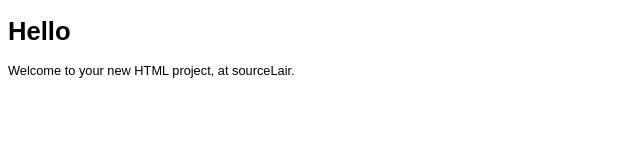
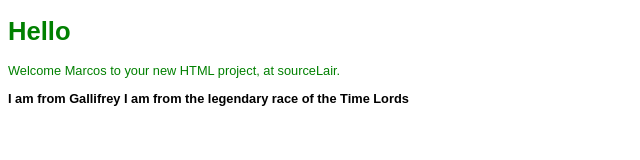
Before and after one commit to MLegacy/codingclass, a plain HTML site: page index.html in a window 1280 px wide. Shown: the whole page, without its empty margins (0-640 px from the left). Drawn offline with Linux system fonts and the light colour scheme.

Commit message:
first html

```diff
--- a/index.html
+++ b/index.html
@@ -6,7 +6,10 @@
 		<link rel="stylesheet" type="text/css" href="main.css" />
 	</head>
 	<body>
-		<h1>Hello</h1>
-		<p>Welcome to your new HTML project, at sourceLair.</p>
+		<h1>Hello </h1>
+		<p>Welcome Marcos to your new HTML project, at sourceLair.</p>
+        <p>
+            <strong>I am from Gallifrey I am from the legendary race of the Time Lords</strong>
+        </p>
 	</body>
 </html>
--- a/main.css
+++ b/main.css
@@ -1,4 +1,11 @@
 body {
 	font-size: 0.8em;
 	font-family: arial, sans-serif;
+    color: green;
+
 }
+Strong{
+color:black;
+
+
+}
```
